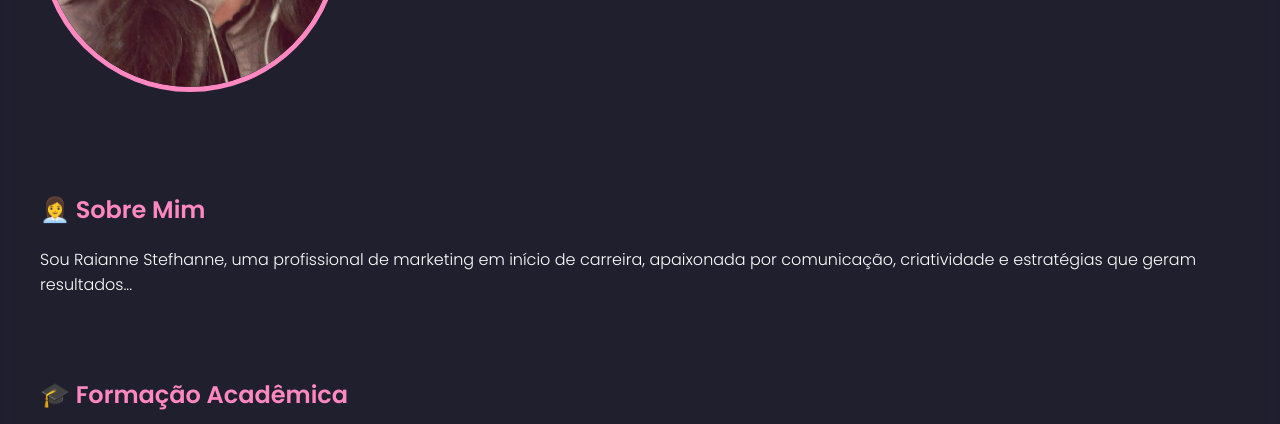
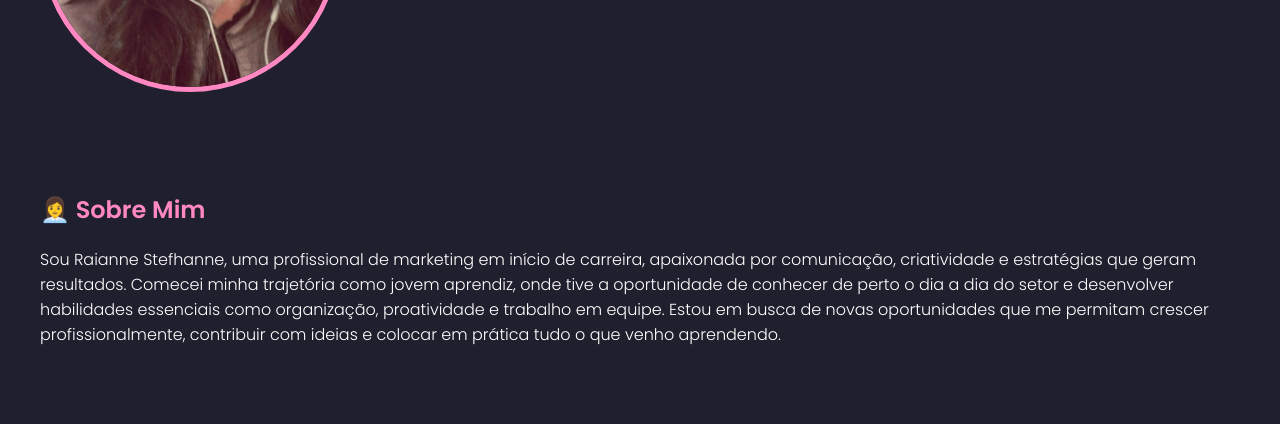
Before and after one commit to Nicozin342/raianne, a plain HTML site: page index.html in a window 1280 px wide. Shown: the part 333-757 px from the top of the page. Drawn offline with Linux system fonts and the light colour scheme.

Commit message:
Update index.html

```diff
--- a/index.html
+++ b/index.html
@@ -228,7 +228,7 @@
   <section id="sobre" style="display: flex; flex-wrap: wrap; align-items: flex-start; justify-content: space-between;">
     <div class="intro" style="flex: 1; min-width: 300px; padding-right: 20px;">
       <h2><span class="emoji">👩‍💼</span> Sobre Mim</h2>
-      <p>Sou Raianne Stefhanne, uma profissional de marketing em início de carreira, apaixonada por comunicação, criatividade e estratégias que geram resultados...</p>
+      <p>Sou Raianne Stefhanne, uma profissional de marketing em início de carreira, apaixonada por comunicação, criatividade e estratégias que geram resultados. Comecei minha trajetória como jovem aprendiz, onde tive a oportunidade de conhecer de perto o dia a dia do setor e desenvolver habilidades essenciais como organização, proatividade e trabalho em equipe. Estou em busca de novas oportunidades que me permitam crescer profissionalmente, contribuir com ideias e colocar em prática tudo o que venho aprendendo.</p>
     </div>
   </section>
 
```
